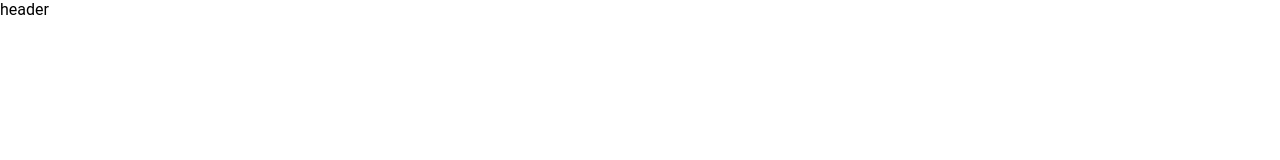
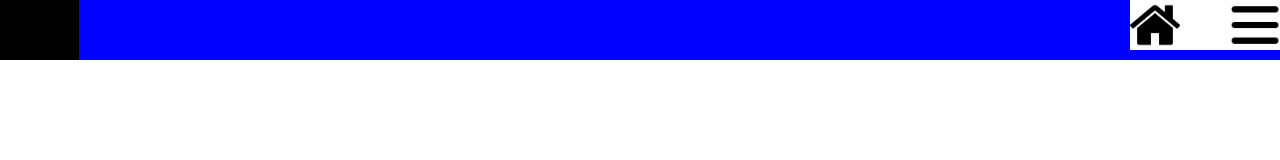
Before and after one commit to SkrinVal/website, a plain HTML site: page html/index.html in a window 1280 px wide. Drawn offline with Linux system fonts and the light colour scheme.

Commit message:
Add files via upload

```diff
--- /dev/null
+++ b/css/header.css
@@ -0,0 +1,31 @@
+.header {
+  background-color: blue;
+  height: 60px;
+  position: fixed;
+  display: flex;
+  flex-direction: row;
+  right: 0;
+  left: 0;
+  top: 0;
+}
+
+.left-section {
+  display: flex;
+  background-color: black;
+}
+
+.right-section {
+  display: flex;
+  position: fixed;
+  right: 0;
+  background-color: white;
+}
+
+.home-icon{
+    width: 50px;
+}
+
+.hamburger {
+  width: 50px;
+  margin-left: 50px;
+}
--- a/css/style.css
+++ b/css/style.css
@@ -27,7 +27,3 @@ body {
     object-fit: cover;
     filter: brightness(0.5);
 }
-
-.logo{
-    width: 200px;
-}
--- a/html/index.html
+++ b/html/index.html
@@ -5,6 +5,7 @@
     <meta name="viewport" content="width=device-width, initial-scale=1.0">
     <title>www.RiSk.de</title>
     <link rel="stylesheet" href="/css/style.css">
+    <link rel="stylesheet" href="/css/header.css">
 </head>
 <body>
     <script src="/Js/main.js"></script>
@@ -14,8 +15,15 @@
 
 
 
-    <div>
-        header
+    <div class="header">
+        <div class="left-section">
+            left section
+        </div>
+
+        <div class="right-section">
+            <img src="/src/Bilder/home.png" class="home-icon">
+            <img src="/src/Bilder/hamburger menu.png" class="hamburger">
+        </div>
     </div>
 
 
```
Also changed, not shown: src/Bilder/hamburger menu.png (added), src/Bilder/home.png (added).
